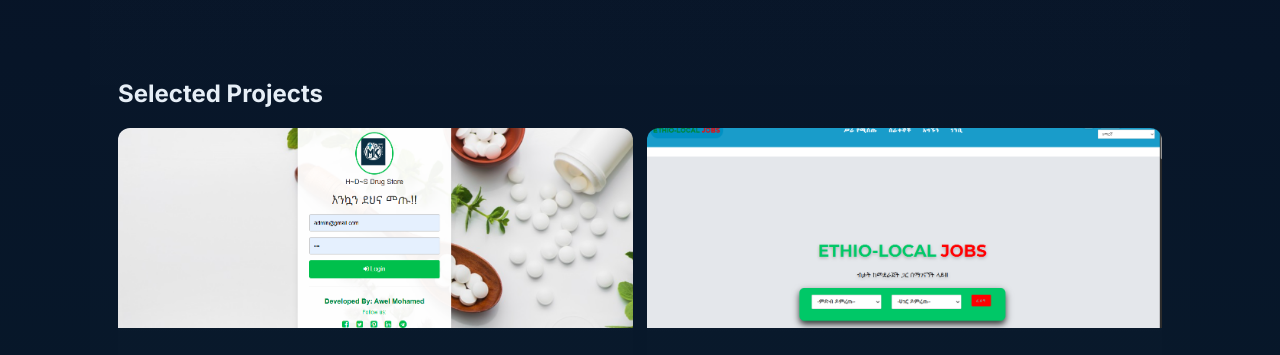
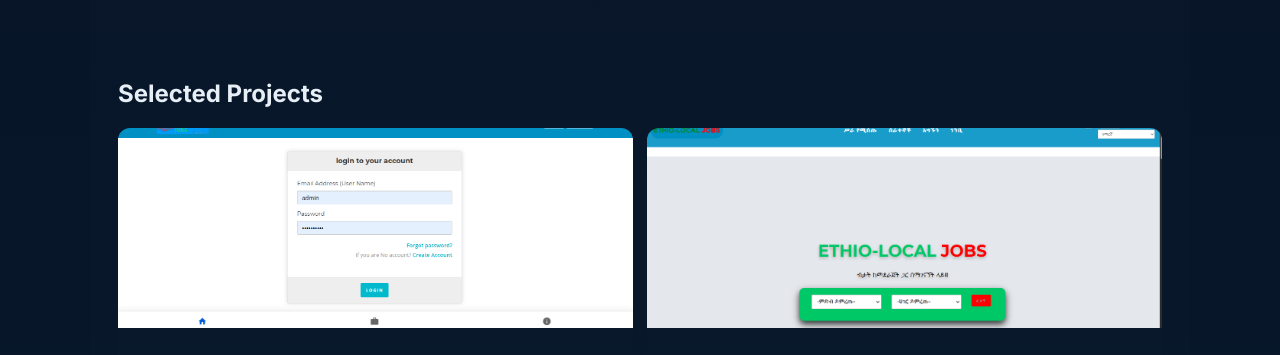
Before and after one commit to akremmohamed/AwelMohamed, a plain HTML site: page index.html in a window 1280 px wide. Shown: the part 1940-2295 px from the top of the page. Drawn offline with nearby package versions, Linux system fonts and the light colour scheme.

Commit message:
Update index.html

```diff
--- a/index.html
+++ b/index.html
@@ -313,7 +313,7 @@
 
       <div class="projects-grid">
         <article class="card" data-aos="zoom-in" data-aos-delay="160">
-          <div class="card-media"><img src="image/p/1.PNG" alt="Drugstore system screenshot"></div>
+          <div class="card-media"><img src="image/1.PNG" alt="Drugstore system screenshot"></div>
           <div class="card-body">
             <h3>Drugstore Management System</h3>
             <p>Inventory and sales management system built for Annaiya Pharmacy with sales reports and stock control.</p>
```
